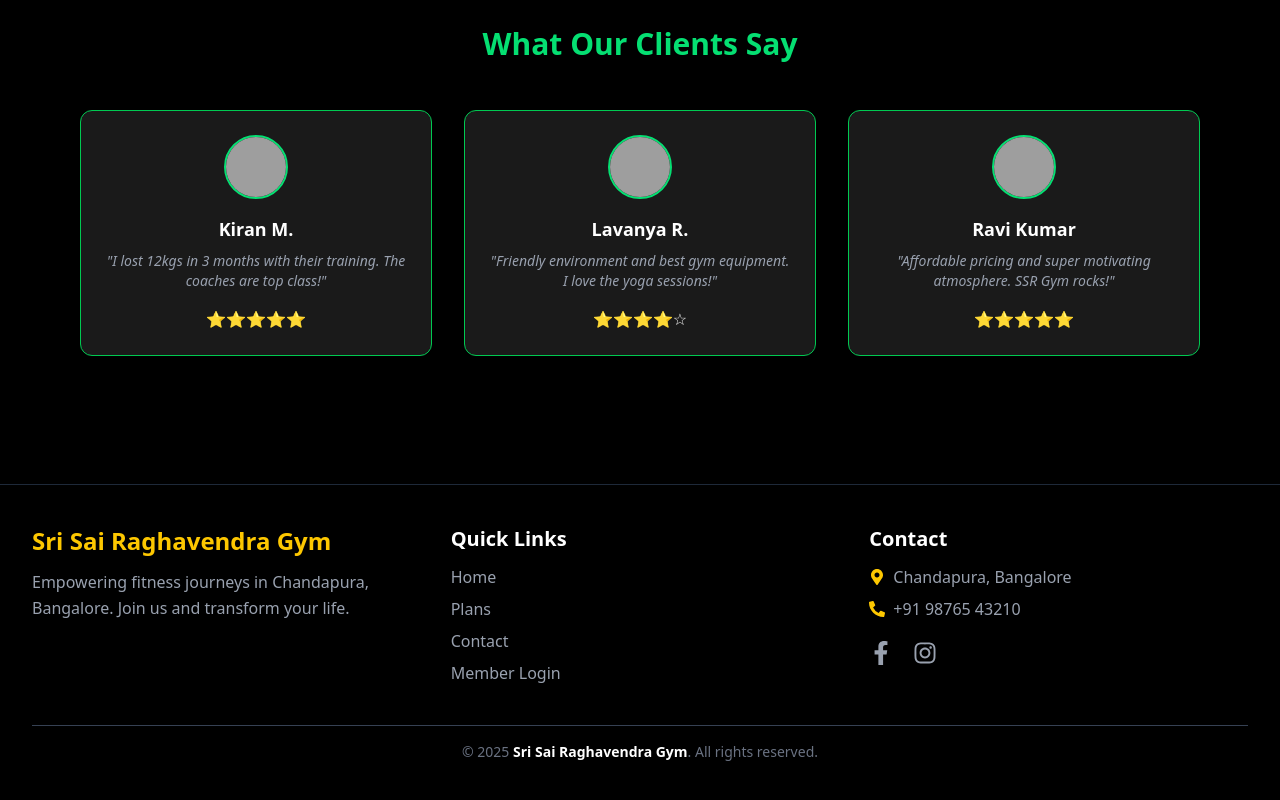
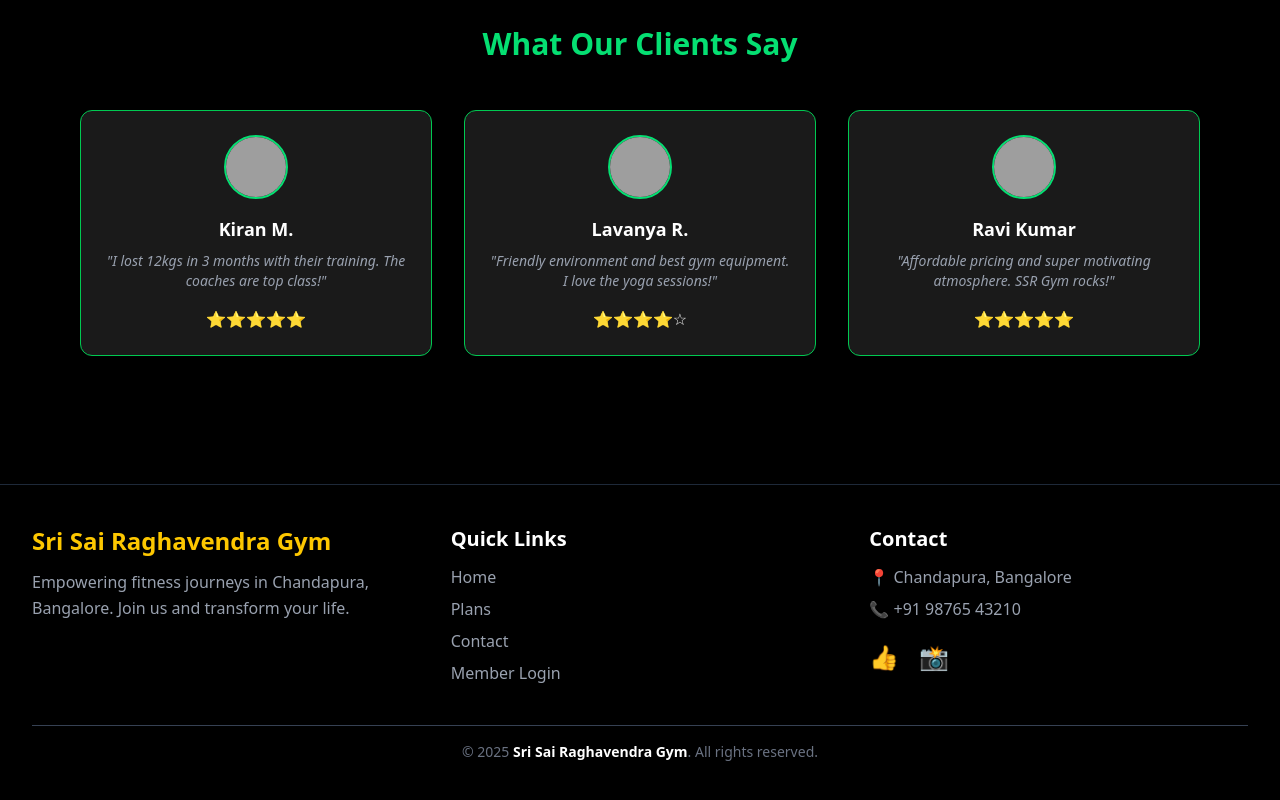
Before and after one commit to chetturuKhaleel1/GYM, a React (Vite) app in the folder frontend/: page / in a window 1280 px wide. Shown: the part 2462-3262 px from the top of the page. Built offline with nearby package versions, Linux system fonts and the light colour scheme; no server answers; grey boxes are pictures that could not be loaded.

Commit message:
Fix Footer JSX closing div issue and add emojis

```diff
--- a/frontend/src/components/Footer.jsx
+++ b/frontend/src/components/Footer.jsx
@@ -1,6 +1,6 @@
 import React from 'react';
 import { Link } from 'react-router-dom';
-import { FaFacebookF, FaInstagram, FaPhoneAlt, FaMapMarkerAlt } from 'react-icons/fa';
+// import { FaFacebookF, FaInstagram, FaPhoneAlt, FaMapMarkerAlt } from 'react-icons/fa';
 
 const Footer = () => {
   return (
@@ -30,17 +30,21 @@ const Footer = () => {
        <div>
   <h3 className="text-xl font-semibold mb-3">Contact</h3>
   <ul className="text-gray-400 text-base space-y-2">
+    {/* Location */}
     <li className="flex justify-center sm:justify-start items-center gap-2">
-              <FaMapMarkerAlt className="text-yellow-400" /> Chandapura, Bangalore
+      📍 Chandapura, Bangalore
     </li>
+
+    {/* Phone */}
     <li className="flex justify-center sm:justify-start items-center gap-2">
-              <FaPhoneAlt className="text-yellow-400" /> +91 98765 43210
+      📞 +91 98765 43210
     </li>
   </ul>
 
+  {/* Social Links */}
   <div className="flex justify-center sm:justify-start gap-5 mt-5 text-2xl text-gray-400">
-            <a href="#" className="hover:text-white"><FaFacebookF /></a>
-            <a href="#" className="hover:text-white"><FaInstagram /></a>
+    <a href="#" className="hover:text-white">👍</a> {/* Facebook */}
+    <a href="#" className="hover:text-white">📸</a> {/* Instagram */}
   </div>
 </div>
  </div>
```
Lines whose indentation alone changed are shown as unchanged.
